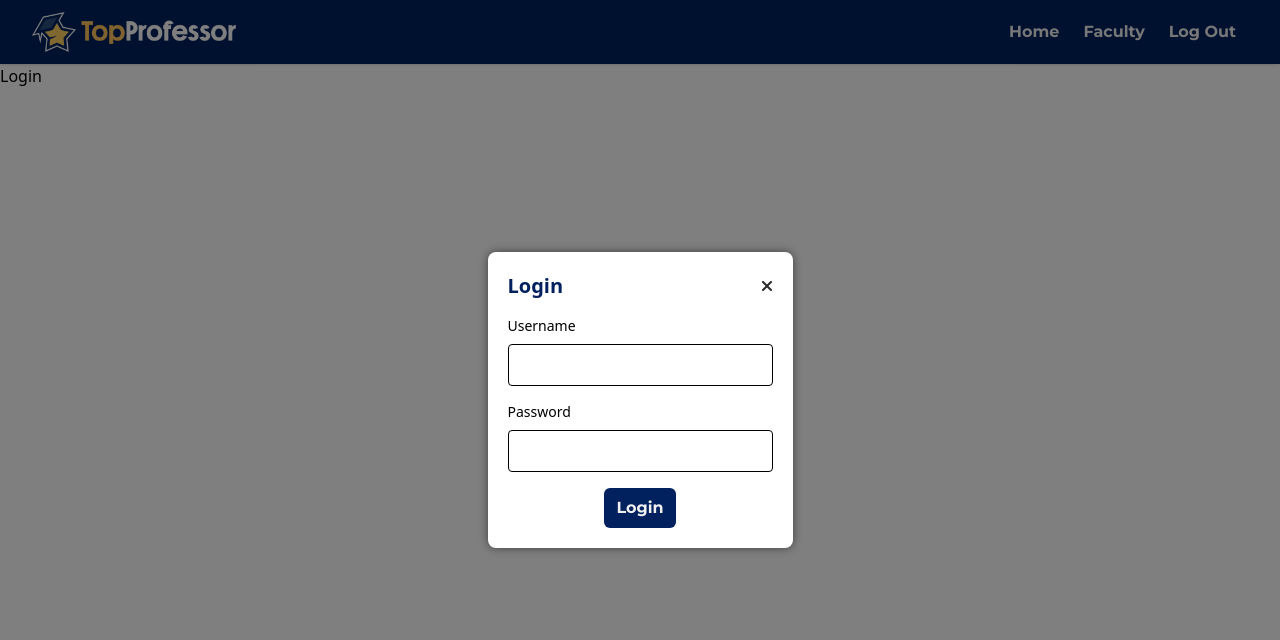
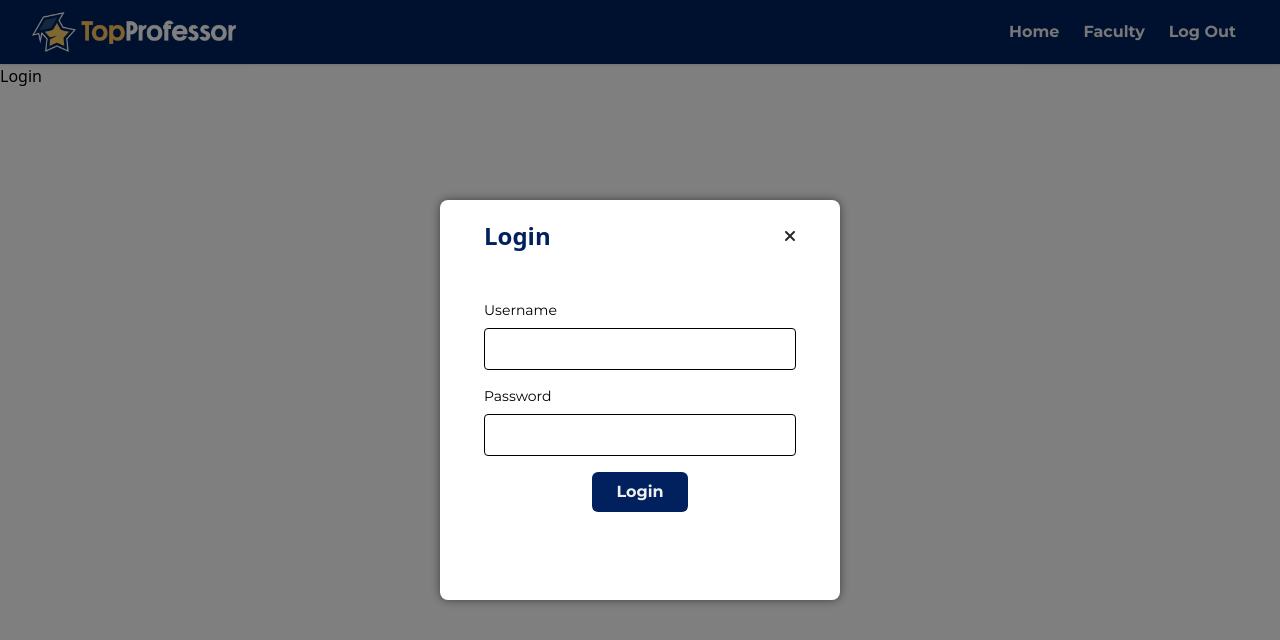
Before and after one commit to ethrlcalio/topProfessor, a React (Vite) app in the folder fullstack_dev/frontend/: page /login in a window 1280 px wide. Both pictures are taken after a click on the button "Login". Shown: the top 640 px of the page. Built offline with nearby package versions, Linux system fonts and the light colour scheme.

Commit message:
Login Change

```diff
--- a/fullstack_dev/frontend/src/App.jsx
+++ b/fullstack_dev/frontend/src/App.jsx
@@ -1,23 +1,21 @@
 // src/App.jsx
 
-import React from 'react'
-import Navbar from './components/Navbar'
-import { Route, Routes } from 'react-router-dom'
-import Home from './pages/Home/Home'
-import ProfessorProfile from './pages/Faculty/ProfessorProfile'
-import Default from './pages/Home/Default'
-import Login from './pages/Login/Login'
-import Faculty from './pages/Faculty/Faculty'
-import MetricContextProvider from './context/MetricContext'
+import React from 'react';
+import Navbar from './components/Navbar';
+import { Route, Routes } from 'react-router-dom';
+import Home from './pages/Home/Home';
+import ProfessorProfile from './pages/Faculty/ProfessorProfile';
+import Default from './pages/Home/Default';
+import Login from './pages/Login/Login';
+import Faculty from './pages/Faculty/Faculty';
+import MetricContextProvider from './context/MetricContext';
 
 function App() {
   return (
-    <>
     <MetricContextProvider>
       <div className='flex flex-col h-screen'>
         <Navbar />
-          {/* Your other content goes here */}
-          <div className="grow"> {/* Add top margin equivalent to the height of the navbar */}
+        <div className="flex-grow"> {/* Adjust the class name to `flex-grow` for flexibility */}
           <Routes>
             <Route path="/" element={<Home />} />
             <Route path="/professor" element={<ProfessorProfile />} />
@@ -26,9 +24,10 @@ function App() {
             <Route path="/login" element={<Login />} />
           </Routes>
         </div>
+        <footer className="bg-anti-flash p-4">
+        </footer>
       </div>
     </MetricContextProvider>
-    </>
   );
 }
 
--- a/fullstack_dev/frontend/src/components/LoginModal.jsx
+++ b/fullstack_dev/frontend/src/components/LoginModal.jsx
@@ -13,27 +13,27 @@ const LoginModal = ({ isOpen, onClose }) => {
   return (
     <>
       {isOpen && (
-        <div className="login-modal-overlay"> {/* Use a unique class name for overlay */}
-          <div className="login-modal"> {/* Use a unique class name for modal */}
-            <div className="modal-header">
-              <h2 className="text-penn-blue text-xl font-bold">Login</h2>
+        <div className="login-modal-overlay">
+          <div className="login-modal">
+            <div className="modal-header pl-6 pr-6">
+              <h2 className="text-penn-blue text-2xl font-bold">Login</h2>
               <FontAwesomeIcon
                 icon={faTimes}
                 className="cursor-pointer text-jet hover:text-gray"
                 onClick={onClose}
               />
             </div>
-            <form onSubmit={handleSubmit}>
-              <div>
-                <label htmlFor="username" className="block mb-2 text-sm">Username</label>
-                <input type="text" id="username" name="username" className="border rounded px-4 py-2 mb-4" />
+            <form onSubmit={handleSubmit} className="flex flex-col justify-center items-center px-6 py-8">
+              <div className="mb-4 w-full">
+                <label htmlFor="username" className="block mb-2 text-sm font-montserrat">Username</label>
+                <input type="text" id="username" name="username" className="border rounded w-full px-4 py-2" />
               </div>
-              <div>
-                <label htmlFor="password" className="block mb-2 text-sm">Password</label>
-                <input type="password" id="password" name="password" className="border rounded px-4 py-2 mb-4" />
+              <div className="mb-4 w-full">
+                <label htmlFor="password" className="block mb-2 text-sm font-montserrat">Password</label>
+                <input type="password" id="password" name="password" className="border rounded w-full px-4 py-2" />
               </div>
-              <div className="text-center">
-                <button type="submit" className="bg-penn-blue text-anti-flash hover:bg-mustard hover:text-penn-blue font-montserrat px-3 py-2 rounded-md text-md font-semibold">Login</button>
+              <div className="w-full flex justify-center">
+                <button type="submit" className="bg-penn-blue text-anti-flash hover:bg-mustard hover:text-penn-blue font-montserrat px-6 py-2 rounded-md text-md font-semibold">Login</button>
               </div>
             </form>
           </div>
--- a/fullstack_dev/frontend/src/index.css
+++ b/fullstack_dev/frontend/src/index.css
@@ -20,11 +20,15 @@
 
 .login-modal {
   background-color: white;
-  padding: 20px;
+  padding: 20px; /* Increase padding for more space inside the modal */
   border-radius: 8px;
   box-shadow: 0px 0px 10px rgba(0, 0, 0, 0.5);
+  width: 80%; /* Adjust the width of the modal */
+  max-width: 400px; /* Set a maximum width to prevent it from becoming too wide */
+  height: 50%; /* Adjust the height of the modal */
   z-index: 1001; /* Ensure modal is above modal overlay */
 }
+
 
 .modal-header {
   display: flex;
```
Lines whose indentation alone changed are shown as unchanged.
